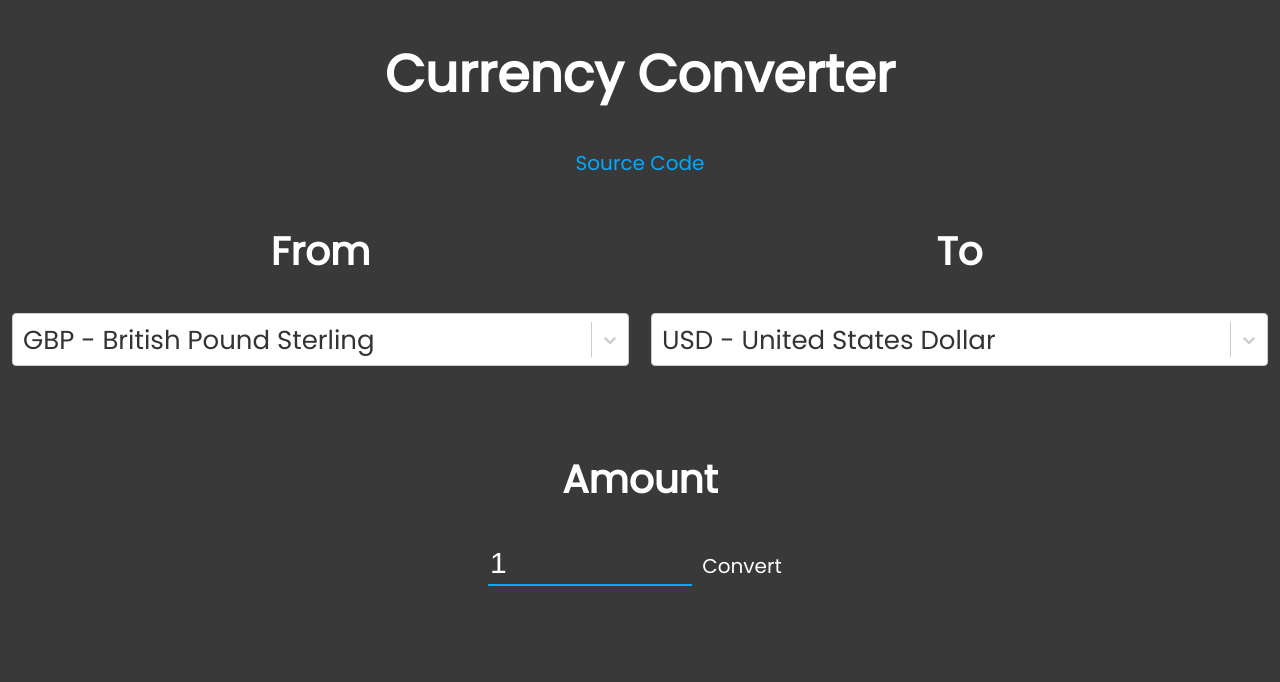
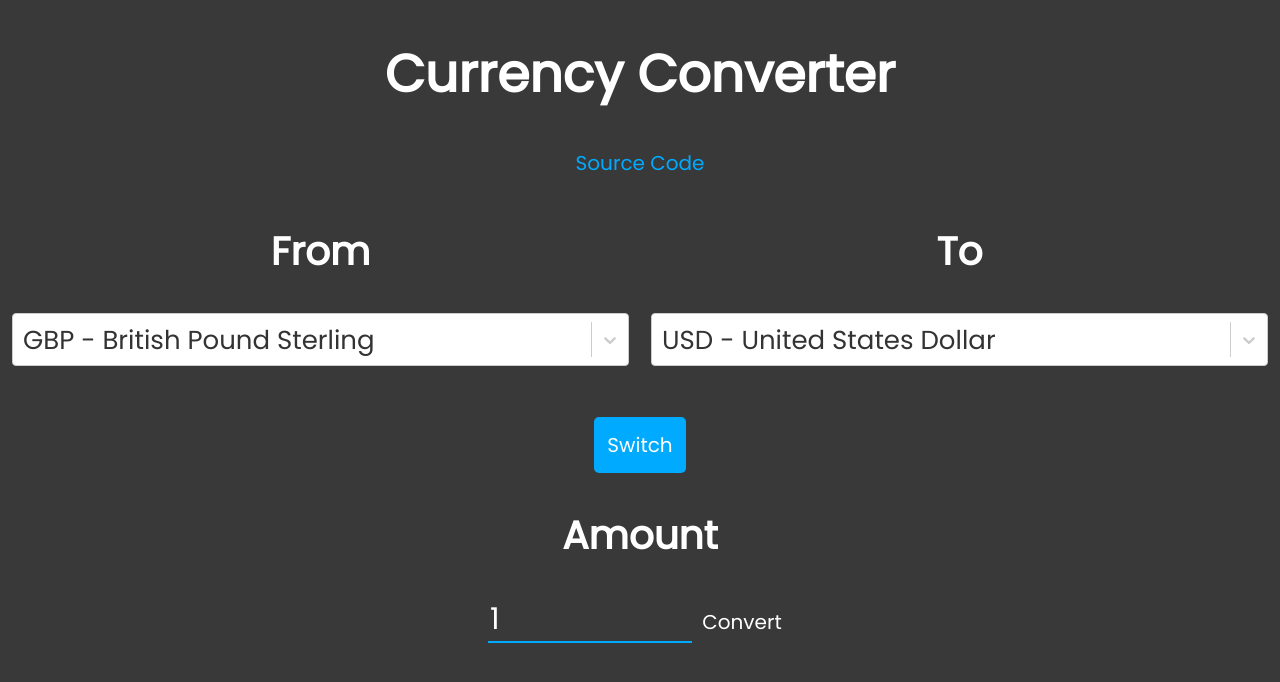
Before and after one commit to cxllm/currency-converter, a React (Create React App) app: page / in a window 1280 px wide. Shown: the top 682 px of the page. Built offline with nearby package versions, Linux system fonts and the light colour scheme.

Commit message:
Added a switch button for convenience

```diff
--- a/src/App.scss
+++ b/src/App.scss
@@ -17,6 +17,10 @@
 	.rate {
 		font-size: 20px;
 	}
+	button {
+		margin-left: auto;
+		margin-right: auto;
+	}
 	@media screen and (max-width: 1000px) {
 		.convert {
 			font-size: 25px;
--- a/src/App.tsx
+++ b/src/App.tsx
@@ -2,6 +2,7 @@ import React, { FormEvent } from "react";
 import "./App.scss";
 import currencies from "./currencies.json";
 import Select from "react-select";
+import { throwStatement } from "@babel/types";
 
 const options: Array<{ value: string; label: string }> = [];
 for (const i in currencies) {
@@ -41,11 +42,13 @@ class App extends React.Component<
 		};
 	}
 	handleChangeFrom = (selectedOption: any) => {
-    console.log(selectedOption);
 		this.setState({ from: selectedOption.value });
 	};
 	handleChangeTo = (selectedOption: any) => {
 		this.setState({ to: selectedOption.value });
+	};
+	switch = () => {
+		this.setState({ from: this.state.to, to: this.state.from });
 	};
 	handleChangeInput = (event: any) => {
 		//@ts-ignore
@@ -96,6 +99,10 @@ class App extends React.Component<
 								className="basic-single"
 								defaultValue={options.find((c) => c.value === "GBP")}
 								onChange={this.handleChangeFrom}
+								value={
+									options.find((c) => c.value === this.state.from) ||
+									options.find((c) => c.value === "GBP")
+								}
 							/>
 						</td>
 						<td>
@@ -105,11 +112,32 @@ class App extends React.Component<
 								className="basic-single"
 								defaultValue={options.find((c) => c.value === "USD")}
 								onChange={this.handleChangeTo}
+								value={
+									options.find((c) => c.value === this.state.to) ||
+									options.find((c) => c.value === "USD")
+								}
 							/>
 						</td>
 					</tr>
 				</table>
+
 				<br />
+				<button
+					style={{
+						backgroundColor: "#00aaff",
+						border: "solid #00aaff",
+						justifyContent: "center",
+						fontSize: "20px",
+						cursor: "pointer",
+						padding: "10px",
+						color: "white",
+						fontFamily: "Poppins",
+						borderRadius: "5px",
+					}}
+					onClick={this.switch}
+				>
+					Switch
+				</button>
 				<form onSubmit={this.submit}>
 					<h2>Amount</h2>
 					<input
@@ -128,9 +156,9 @@ class App extends React.Component<
 							height: "40px",
 							width: "200px",
 							fontSize: "30px",
+							fontFamily: "Poppins",
 						}}
 					/>
-
 					<input
 						type="submit"
 						value="Convert"
```
Lines whose indentation alone changed are shown as unchanged.
